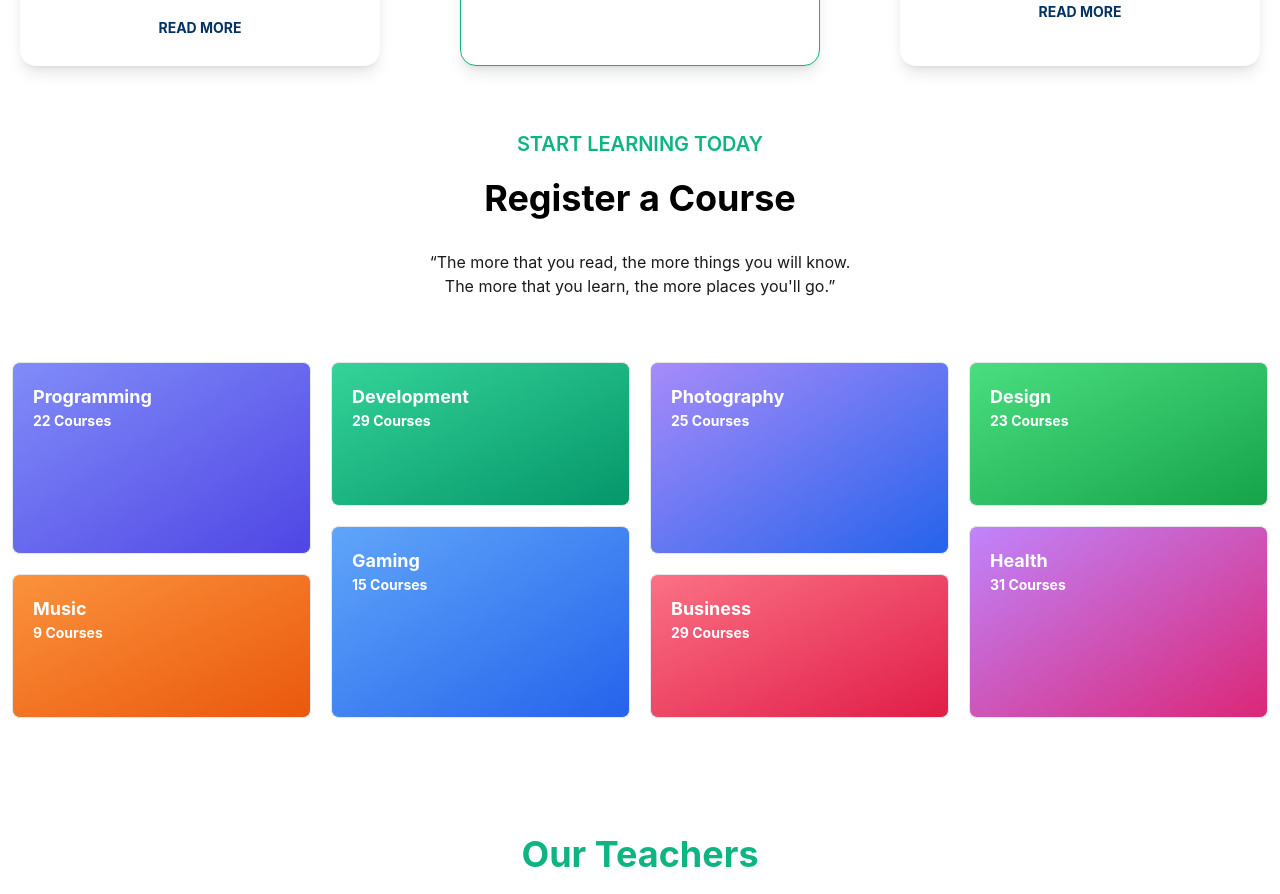
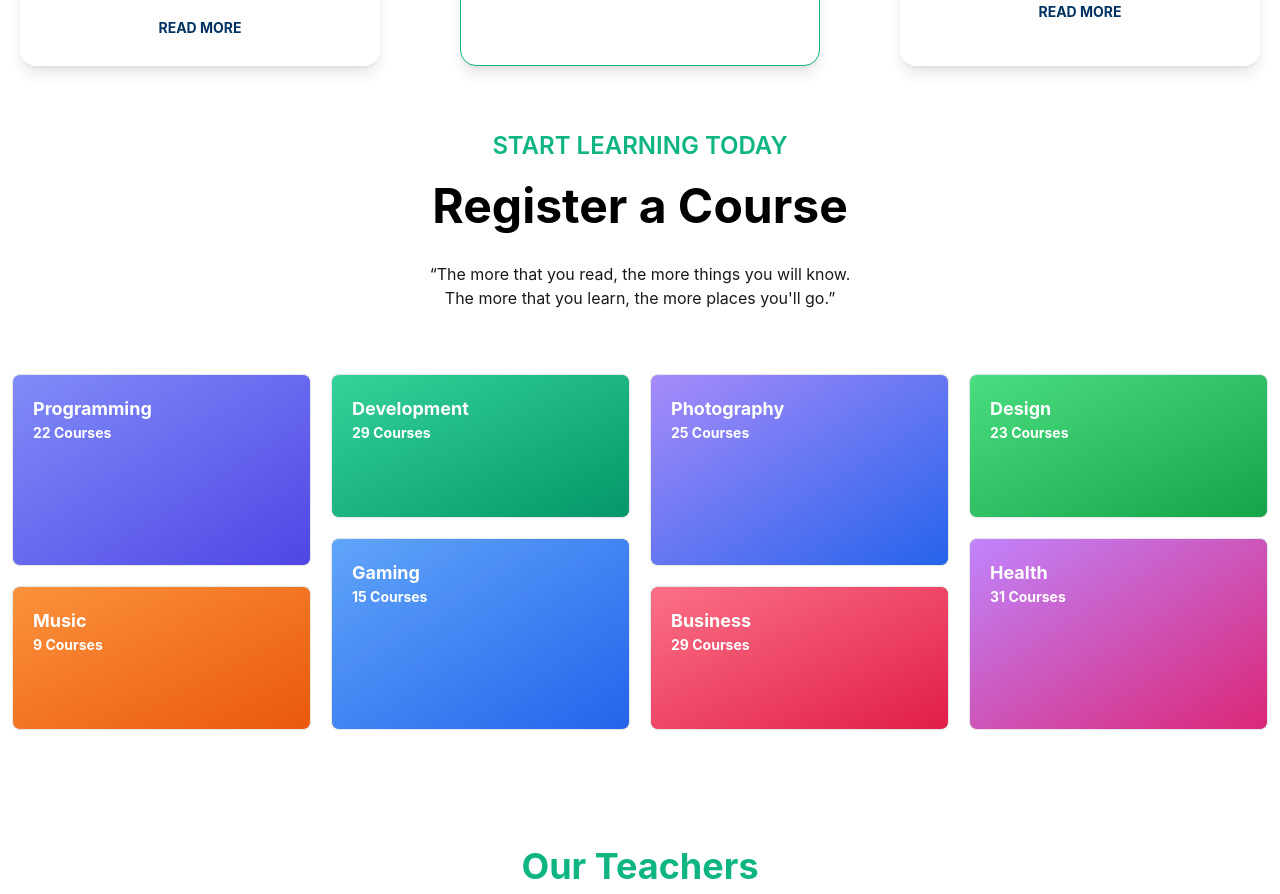
Before and after one commit to MDSadid-git/Edu-Learn, a React (Vite) app: page / in a window 1280 px wide. Shown: the part 2280-3174 px from the top of the page. Built offline with nearby package versions, Linux system fonts and the light colour scheme.

Commit message:
Sadid Home 2 CourseCategory area done

```diff
--- a/src/Components/Pages/Home/CourseCategory/CourseCategory.jsx
+++ b/src/Components/Pages/Home/CourseCategory/CourseCategory.jsx
@@ -4,10 +4,12 @@ const CourseCategory = () => {
   return (
     <div className="mx-auto max-w-screen-xl">
       <div className="text-center font-poppins-em py-16 px-5 md:px-0">
-        <h3 className="text-xl text-brand font-semibold  pb-5">
+        <h3 className="md:text-2xl text-lg text-brand font-semibold  pb-5">
           START LEARNING TODAY
         </h3>
-        <h1 className="text-4xl font-bold  pb-8">Register a Course</h1>
+        <h1 className="md:text-5xl text-3xl font-bold  pb-8">
+          Register a Course
+        </h1>
         <p className="text-md text-black/90">
           “The more that you read, the more things you will know.
           <br /> The more that you learn, the more places you'll go.”
```
